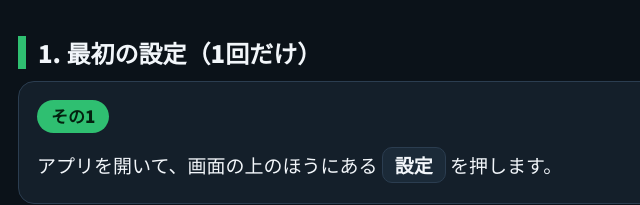
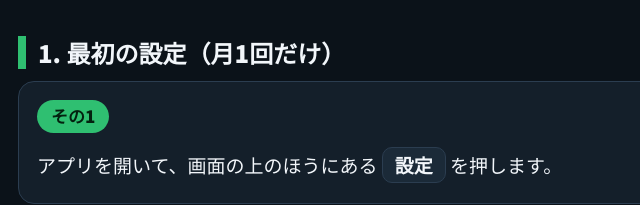
Before and after one commit to hal-neesan/hal-research, a plain HTML site: page manual.html in a window 1280 px wide. Shown: the part 239-444 px from the top of the page, 282-922 px from the left. Drawn offline with Linux system fonts and the light colour scheme; a web font is replaced by a local one.

Commit message:
マニュアルの見出しを修正（最初の設定は月1回）

```diff
--- a/manual.html
+++ b/manual.html
@@ -114,7 +114,7 @@ footer nav a { margin-right: 16px; }
   <div class="bubble">はじめまして、Halねえさんです。使い方は、とても簡単ですよ。ボタンを押して、売上を入れるだけです。</div>
 </div>
 
-<h2 class="sec">1. 最初の設定（1回だけ）</h2>
+<h2 class="sec">1. 最初の設定（月1回だけ）</h2>
 
 <div class="panel">
   <span class="no">その1</span>
```
